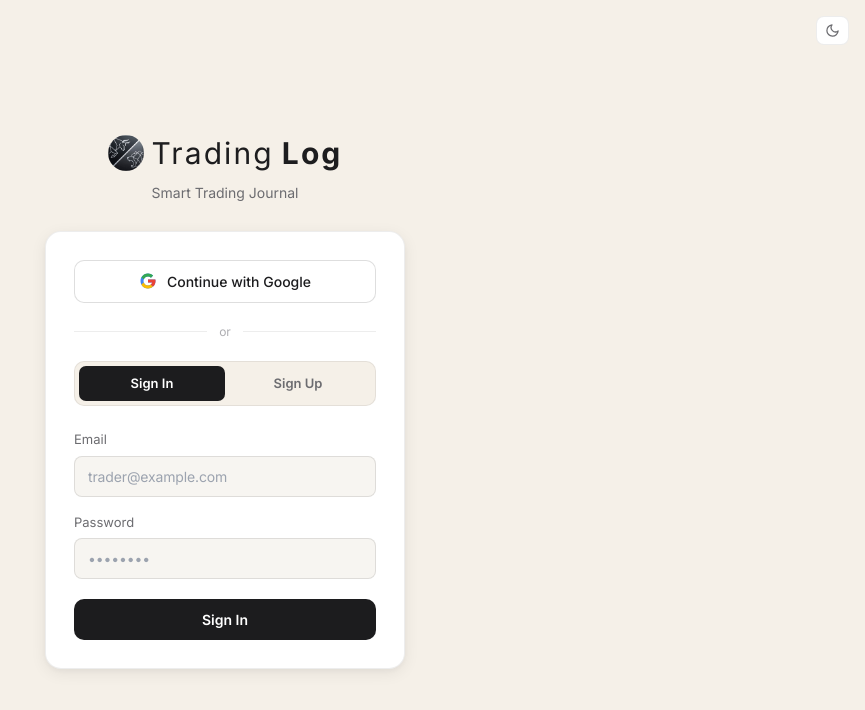
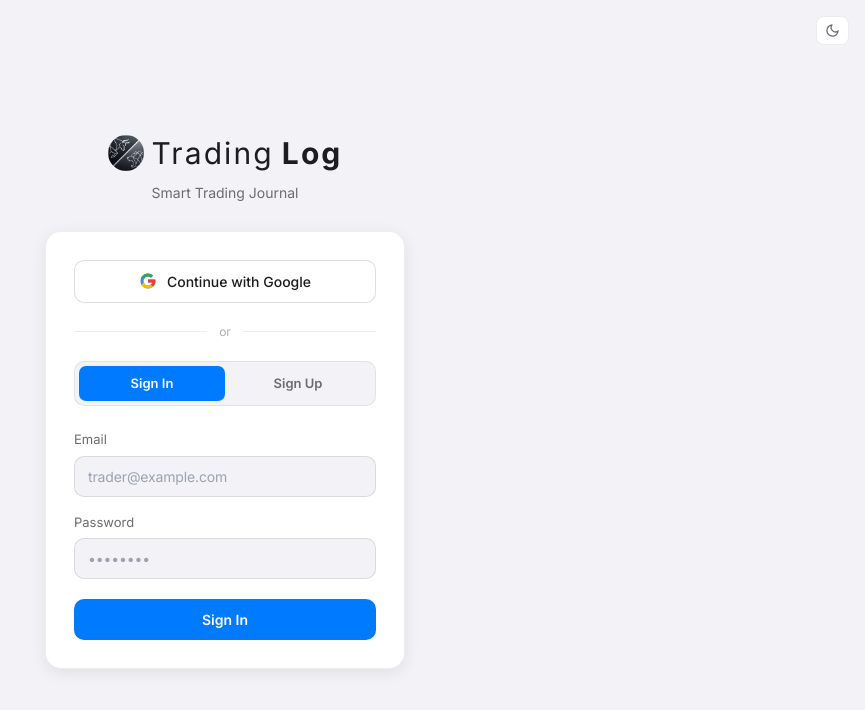
Before and after one commit to idan18897/tradelog, a React (Vite) app: page /login in a window 1280 px wide. Shown: the top 710 px of the page, without its empty margins (415-1280 px from the left). Built offline with nearby package versions, Linux system fonts and the light colour scheme.

Commit message:
Redesign UI to Apple-style with blue accent system

```diff
--- a/src/components/Sidebar.jsx
+++ b/src/components/Sidebar.jsx
@@ -111,8 +111,8 @@ export default function Sidebar() {
     display: 'flex',
     alignItems: 'center',
     gap: '10px',
-    padding: '9px 12px',
-    borderRadius: '8px',
+    padding: '10px 14px',
+    borderRadius: '10px',
     fontSize: '14px',
     fontWeight: 500,
     cursor: 'pointer',
@@ -164,7 +164,7 @@ export default function Sidebar() {
         </div>
 
         {/* Nav */}
-        <nav style={{ flex: 1, padding: '12px 10px' }}>
+        <nav style={{ flex: 1, padding: '16px 12px' }}>
           {navItems.map(({ to, labelKey, icon: Icon, end }) => (
             <NavLink
               key={to}
--- a/src/index.css
+++ b/src/index.css
@@ -1,42 +1,43 @@
+@import url('https://fonts.googleapis.com/css2?family=Inter:wght@400;500;600;700;800&display=swap');
 @tailwind base;
 @tailwind components;
 @tailwind utilities;
 
 /* ─────────────────────────────────────────
-   LIGHT THEME — Warm Apple
+   LIGHT THEME — Apple
 ───────────────────────────────────────── */
 :root {
   /* Backgrounds */
-  --bg:               #F5F0E8;
-  --bg-secondary:     #EDE8DF;
+  --bg:               #F2F2F7;
+  --bg-secondary:     #E5E5EA;
 
   /* Cards */
   --card:             #FFFFFF;
   --card-hover:       #F9F9F9;
 
   /* Borders */
-  --border:           rgba(0, 0, 0, 0.07);
-  --border-strong:    rgba(0, 0, 0, 0.13);
+  --border:           rgba(0,0,0,0.07);
+  --border-strong:    rgba(0,0,0,0.13);
 
   /* Typography */
   --text:             #1C1C1E;
   --text-muted:       #6C6C70;
   --text-subtle:      #AEAEB2;
 
-  /* Accent — Emerald */
-  --accent:           #1D9E75;
-  --accent-hover:     #178a65;
-  --accent-light:     rgba(29, 158, 117, 0.09);
-  --accent-light-hover: rgba(29, 158, 117, 0.16);
+  /* Accent — Apple Blue */
+  --accent:           #007AFF;
+  --accent-hover:     #0066CC;
+  --accent-light:     rgba(0,122,255,0.09);
+  --accent-light-hover: rgba(0,122,255,0.16);
 
-  /* Shadows — very soft */
+  /* Shadows */
   --shadow:           0 1px 2px rgba(0,0,0,0.04), 0 2px 8px rgba(0,0,0,0.06);
-  --shadow-md:        0 4px 16px rgba(0,0,0,0.07), 0 2px 6px rgba(0,0,0,0.04);
-  --shadow-lg:        0 8px 32px rgba(0,0,0,0.09), 0 2px 8px rgba(0,0,0,0.05);
+  --shadow-md:        0 4px 16px rgba(0,0,0,0.08);
+  --shadow-lg:        0 8px 32px rgba(0,0,0,0.10);
 
   /* Radius */
-  --radius-sm:        8px;
-  --radius:           12px;
+  --radius-sm:        10px;
+  --radius:           14px;
   --radius-lg:        18px;
   --radius-xl:        22px;
 
@@ -49,51 +50,51 @@
   --sidebar-border:   rgba(0,0,0,0.07);
 
   /* Inputs */
-  --input-bg:         #F7F5F1;
+  --input-bg:         #F2F2F7;
   --input-border:     rgba(0,0,0,0.10);
-  --input-focus:      #1D9E75;
+  --input-focus:      #007AFF;
 
-  /* Primary Button — black in light mode */
-  --btn-primary-bg:   #1C1C1E;
+  /* Primary Button */
+  --btn-primary-bg:   #007AFF;
   --btn-primary-color: #FFFFFF;
-  --btn-primary-hover: #2C2C2E;
+  --btn-primary-hover: #0066CC;
 }
 
 /* ─────────────────────────────────────────
-   DARK THEME — Apple Space Gray
+   DARK THEME — Apple Black
 ───────────────────────────────────────── */
 [data-theme="dark"] {
   /* Backgrounds */
-  --bg:               #1C1C1E;
-  --bg-secondary:     #161618;
+  --bg:               #000000;
+  --bg-secondary:     #111111;
 
   /* Cards */
-  --card:             #2C2C2E;
-  --card-hover:       #3A3A3C;
+  --card:             #1C1C1E;
+  --card-hover:       #2C2C2E;
 
   /* Borders */
-  --border:           #38383A;
-  --border-strong:    #48484A;
+  --border:           rgba(255,255,255,0.08);
+  --border-strong:    rgba(255,255,255,0.14);
 
   /* Typography */
-  --text:             #F5F5F7;
+  --text:             #FFFFFF;
   --text-muted:       #8E8E93;
-  --text-subtle:      #636366;
+  --text-subtle:      #48484A;
 
-  /* Accent — Apple System Green */
-  --accent:           #34C759;
-  --accent-hover:     #2DB14E;
-  --accent-light:     rgba(52, 199, 89, 0.12);
-  --accent-light-hover: rgba(52, 199, 89, 0.20);
+  /* Accent — Apple Blue */
+  --accent:           #0A84FF;
+  --accent-hover:     #0070E0;
+  --accent-light:     rgba(10,132,255,0.12);
+  --accent-light-hover: rgba(10,132,255,0.20);
 
   /* Shadows */
-  --shadow:           0 1px 0 rgba(255,255,255,0.04), 0 2px 8px rgba(0,0,0,0.45);
-  --shadow-md:        0 4px 20px rgba(0,0,0,0.60);
-  --shadow-lg:        0 8px 40px rgba(0,0,0,0.75);
+  --shadow:           0 1px 0 rgba(255,255,255,0.04), 0 2px 12px rgba(0,0,0,0.6);
+  --shadow-md:        0 4px 24px rgba(0,0,0,0.7);
+  --shadow-lg:        0 8px 48px rgba(0,0,0,0.85);
 
-  /* Radius — same */
-  --radius-sm:        8px;
-  --radius:           12px;
+  /* Radius */
+  --radius-sm:        10px;
+  --radius:           14px;
   --radius-lg:        18px;
   --radius-xl:        22px;
 
@@ -102,18 +103,18 @@
   --logo-invert:      1;
 
   /* Navigation */
-  --sidebar-bg:       #2C2C2E;
-  --sidebar-border:   #38383A;
+  --sidebar-bg:       #111111;
+  --sidebar-border:   rgba(255,255,255,0.06);
 
   /* Inputs */
   --input-bg:         #1C1C1E;
-  --input-border:     #38383A;
-  --input-focus:      #34C759;
+  --input-border:     rgba(255,255,255,0.10);
+  --input-focus:      #0A84FF;
 
-  /* Primary Button — white in dark mode */
-  --btn-primary-bg:   #F5F5F7;
-  --btn-primary-color: #1C1C1E;
-  --btn-primary-hover: #E5E5EA;
+  /* Primary Button */
+  --btn-primary-bg:   #0A84FF;
+  --btn-primary-color: #FFFFFF;
+  --btn-primary-hover: #0070E0;
 }
 
 /* ─────────────────────────────────────────
@@ -163,7 +164,7 @@ input, select, textarea {
 
 input:focus, select:focus, textarea:focus {
   border-color: var(--input-focus) !important;
-  box-shadow: 0 0 0 3px var(--accent-light);
+  box-shadow: 0 0 0 3px rgba(10,132,255,0.2);
 }
 
 input[type="date"]::-webkit-calendar-picker-indicator,
--- a/src/pages/Journal.jsx
+++ b/src/pages/Journal.jsx
@@ -81,7 +81,7 @@ function MiniStars({ value }) {
             {(full || half) && (
               <polygon
                 points="12,2 15.09,8.26 22,9.27 17,14.14 18.18,21.02 12,17.77 5.82,21.02 7,14.14 2,9.27 8.91,8.26"
-                fill="#facc15" stroke="#facc15" strokeWidth="1.5"
+                fill="#FFD60A" stroke="#FFD60A" strokeWidth="1.5"
                 strokeLinecap="round" strokeLinejoin="round"
                 clipPath={half ? `url(#msc-${n}-${value})` : undefined}
               />
@@ -648,10 +648,10 @@ export default function Journal() {
               fontSize: '13.5px',
               fontWeight: activeTab === tab.key ? 600 : 400,
               letterSpacing: '-0.01em',
-              color: activeTab === tab.key ? 'var(--text)' : 'var(--text-muted)',
+              color: activeTab === tab.key ? 'var(--accent)' : 'var(--text-muted)',
               background: 'none',
               border: 'none',
-              borderBottom: `2px solid ${activeTab === tab.key ? 'var(--text)' : 'transparent'}`,
+              borderBottom: `2px solid ${activeTab === tab.key ? 'var(--accent)' : 'transparent'}`,
               cursor: 'pointer',
               transition: 'color 0.15s',
               marginBottom: '-1px',
@@ -1016,9 +1016,11 @@ export default function Journal() {
                       padding: '10px 12px',
                       textAlign: 'start',
                       fontSize: '11px',
-                      fontWeight: 500,
+                      fontWeight: 600,
                       color: 'var(--text-muted)',
                       whiteSpace: 'nowrap',
+                      textTransform: 'uppercase',
+                      letterSpacing: '0.05em',
                     }}>
                       {h}
                     </th>
@@ -1053,8 +1055,8 @@ export default function Journal() {
                             padding: '2px 7px',
                             borderRadius: '4px',
                             fontWeight: 600,
-                            background: (trade.trade_type === 'missed') ? 'rgba(245,158,11,0.15)' : 'rgba(52,211,153,0.15)',
-                            color: (trade.trade_type === 'missed') ? '#f59e0b' : '#34d399',
+                            background: (trade.trade_type === 'missed') ? 'rgba(245,158,11,0.15)' : 'var(--accent-light)',
+                            color: (trade.trade_type === 'missed') ? '#f59e0b' : 'var(--accent)',
                           }}>
                             {trade.trade_type === 'missed' ? 'Missed' : 'Live ✓'}
                           </span>
--- a/src/pages/TradeForm.jsx
+++ b/src/pages/TradeForm.jsx
@@ -100,7 +100,7 @@ function StarRating({ value, onChange, readonly = false, size = 30 }) {
                 </defs>
                 <polygon
                   points="12,2 15.09,8.26 22,9.27 17,14.14 18.18,21.02 12,17.77 5.82,21.02 7,14.14 2,9.27 8.91,8.26"
-                  fill="#facc15" stroke="#facc15" strokeWidth="1.5"
+                  fill="#FFD60A" stroke="#FFD60A" strokeWidth="1.5"
                   strokeLinecap="round" strokeLinejoin="round"
                   clipPath={`url(#sc-${n})`}
                 />
@@ -237,16 +237,16 @@ function ScreenshotSlot({ label, preview, isActive, onActivate, onFile, onRemove
           onDragLeave={handleDragLeave}
           onDrop={handleDrop}
           style={{
-            border: `2px dashed ${borderColor}`,
-            borderRadius: '12px',
+            border: `2px dashed ${isActive ? 'var(--accent)' : 'var(--border-strong)'}`,
+            borderRadius: '14px',
             padding: '28px 16px',
+            background: isActive ? 'var(--accent-light)' : 'var(--bg-secondary)',
             display: 'flex',
             flexDirection: 'column',
             alignItems: 'center',
             gap: '8px',
             cursor: 'pointer',
             transition: 'border-color 0.15s, background 0.15s',
-            background: bgColor,
           }}
         >
           <svg width="28" height="28" viewBox="0 0 24 24" fill="none" stroke={isActive ? 'var(--accent)' : 'var(--text-muted)'} strokeWidth="1.5" strokeLinecap="round" strokeLinejoin="round">
@@ -824,7 +824,7 @@ export default function TradeForm() {
                         {confirmationsList.map(conf => {
                           const isSelected = formData.confirmations.includes(conf.label)
                           return (
-                            <button key={conf.id} type="button" onClick={() => toggleConfirmation(conf.label)} style={{ padding: '6px 14px', borderRadius: '8px', fontSize: '13px', fontWeight: 500, cursor: 'pointer', transition: 'all 0.15s', background: isSelected ? 'var(--accent-light)' : 'var(--bg)', border: `1px solid ${isSelected ? 'var(--accent)' : 'var(--border)'}`, color: isSelected ? 'var(--accent)' : 'var(--text-muted)' }}>
+                            <button key={conf.id} type="button" onClick={() => toggleConfirmation(conf.label)} style={{ padding: '6px 14px', borderRadius: '20px', fontSize: '13px', fontWeight: 500, cursor: 'pointer', transition: 'all 0.15s', background: isSelected ? 'var(--accent)' : 'transparent', border: isSelected ? 'none' : '1px solid var(--border-strong)', color: isSelected ? '#fff' : 'var(--text-muted)' }}>
                               {conf.label}
                             </button>
                           )
@@ -963,14 +963,14 @@ export default function TradeForm() {
             disabled={loading}
             style={{
               flex: 1,
-              padding: '12px',
-              borderRadius: '12px',
-              fontSize: '14px',
-              fontWeight: 600,
+              padding: '14px',
+              borderRadius: '14px',
+              fontSize: '15px',
+              fontWeight: 700,
               border: 'none',
               cursor: loading ? 'not-allowed' : 'pointer',
-              background: 'var(--btn-primary-bg)',
-              color: 'var(--btn-primary-color)',
+              background: 'var(--accent)',
+              color: '#fff',
               opacity: loading ? 0.7 : 1,
               transition: 'opacity 0.15s',
             }}
```
Also changed, not shown: src/pages/Dashboard.jsx (+8 -8 lines).
